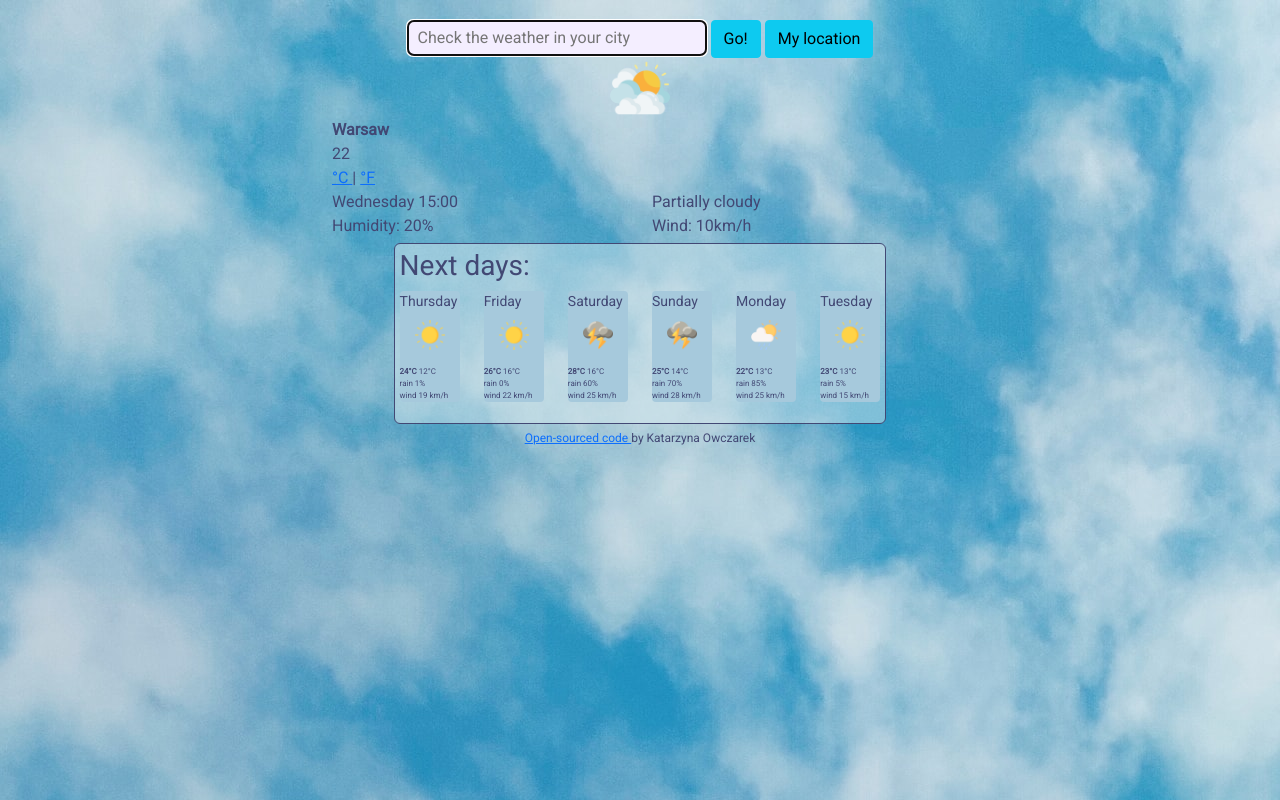
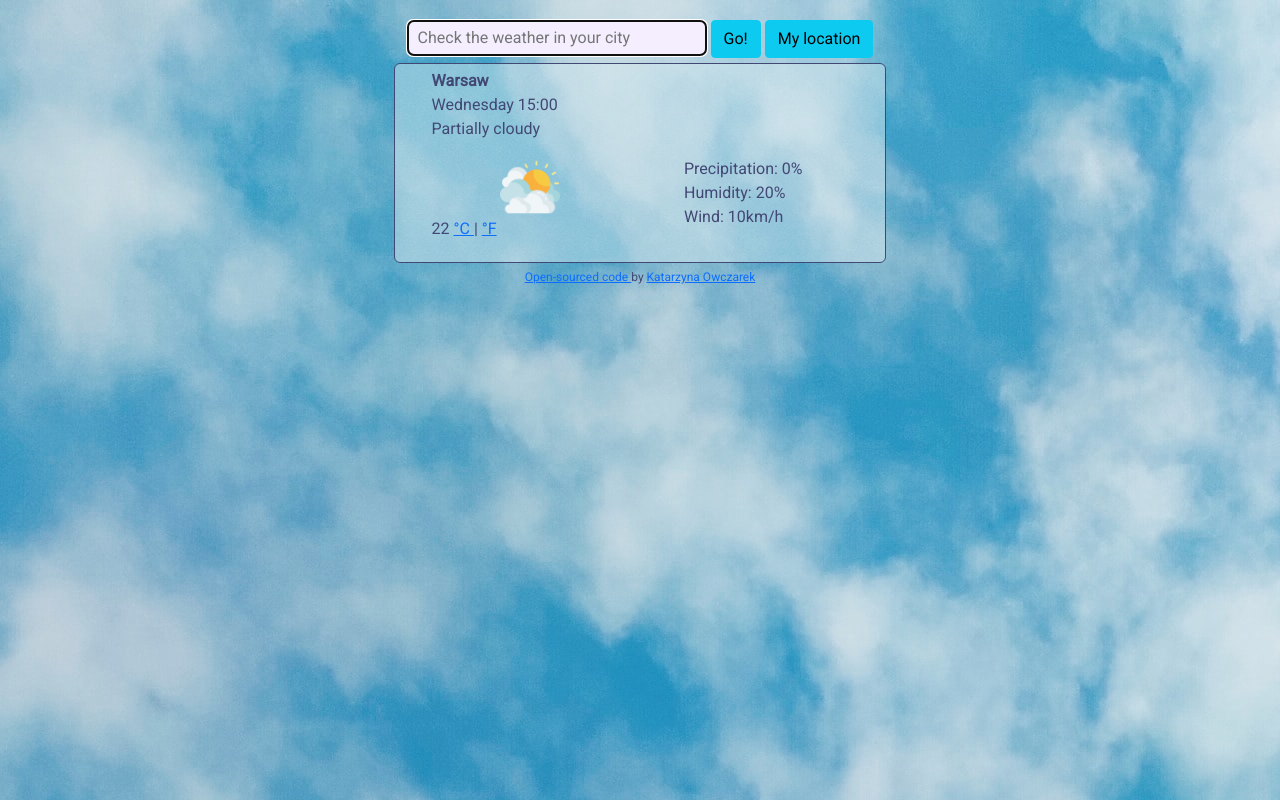
Before and after one commit to KatarzynaOw/Weather-App, a website built with Parcel: page index.html in a window 1280 px wide. Built offline with nearby package versions, Linux system fonts and the light colour scheme.

Commit message:
Forecast removed

```diff
--- a/index.html
+++ b/index.html
@@ -28,6 +28,7 @@
 
   <body>
     <div class="container">
+
       <form id="search-city">
         <input
           type="text"
@@ -41,119 +42,41 @@
         </button>
       </form>
 
-        <img src="icons/cloudy.png" width="60" class="current-icon" />
+      <div  class="currently">
+          <ul>
+            <li><strong>Warsaw</strong></li>
+            <li id="current-time">Wednesday 15:00</li>
+            <li id="description"> Partially cloudy </li>
+          </ul>
+          <div class="row">
 
-        <div class="row">
-          <div class="col-6" id="city"><strong>Warsaw</strong></div>
-          <div class="col-6"></div>
-          <div class="col-6"
-           id="temperature">22</div>
-          <div>
-          <span class="units">
+          <div class="col-6">
+            <ul>
+              <li><img src="icons/cloudy.png" width="60" class="current-icon" />
+                <span id="temperature">22  </span>
+                <span class="units">
                 <a href="#" id="celsius-link">°C </a>|
                 <a href="#" id="fahrenheit-link"> °F</a>
-              </span>
-          </div>
-          <div class="col-6" id="current-time">Wednesday 15:00</div>
-          <div class="col-6" id="description">Partially cloudy</div>
-          <div class="col-6"> Humidity: <span id="humidity">20</span>%</div>
-          <div class="col-6"> Wind: <span id="wind">10</span>km/h</div>
-        </div>
-
-
-      <div class="next-days">
-        <h3>Next days:</h3>
-
-        <div class="row">
-          <div class="col-2">
-            <div class="card">
-              <p class="card-title">Thursday</p>
-              <img src="icons/sun.png" class="card-img-top" alt="sun" />
-
-                <p class="card-text">
-                  <div> <strong> 24°C</strong> 12°C</div>
-                  <div> rain 1% </div>
-                  <div> wind 19 km/h </div>
-                </p>
-
-            </div>
+                </span>
+              </li>
+            </ul>
           </div>
 
-          <div class="col-2">
-            <div class="card">
-              <p class="card-title">Friday</p>
-              <img src="icons/sun.png" class="card-img-top" alt="sun" />
-
-                <p class="card-text">
-                  <div> <strong> 26°C</strong> 16°C</div>
-                  <div> rain 0% </div>
-                  <div> wind 22 km/h </div>
-                </p>
-
-            </div>
-          </div>
-
-          <div class="col-2">
-            <div class="card">
-              <p class="card-title">Saturday</p>
-              <img src="icons/storm.png" class="card-img-top" alt="storm" />
-
-                <p class="card-text">
-                  <div> <strong> 28°C</strong> 16°C</div>
-                  <div> rain 60% </div>
-                  <div> wind 25 km/h </div>
-                </p>
-
-            </div>
-          </div>
-
-          <div class="col-2">
-            <div class="card">
-              <p class="card-title">Sunday</p>
-              <img src="icons/storm.png" class="card-img-top" alt="storm" />
-
-                <p class="card-text">
-                 <div> <strong> 25°C</strong> 14°C</div>
-                 <div> rain 70% </div>
-                 <div> wind 28 km/h </div>
-                </p>
-
-            </div>
-          </div>
-
-          <div class="col-2">
-            <div class="card">
-              <p class="card-title">Monday</p>
-              <img src="icons/rain.png" class="card-img-top" alt="rain" />
-
-                <p class="card-text">
-                  <div> <strong> 22°C</strong> 13°C</div>
-                  <div> rain 85% </div>
-                  <div> wind 25 km/h </div>
-                </p>
-
-            </div>
-          </div>
-
-          <div class="col-2">
-            <div class="card">
-              <p class="card-title">Tuesday</p>
-              <img src="icons/sun.png" class="card-img-top" alt="sun" />
-
-                <p class="card-text">
-                  <div> <strong> 23°C</strong> 13°C</div>
-                  <div> rain 5% </div>
-                  <div> wind 15 km/h </div>
-                </p>
-            </div>
+          <div class="col-6">
+            <ul>
+              <li> Precipitation: <span>0</span>% </li>
+              <li id="humidity"> Humidity: <span>20</span>% </li>
+              <li> Wind: <span id="wind">10</span>km/h</li>
+            </ul>
           </div>
         </div>
       </div>
-
    <footer>
-    <a href="https://github.com/KatarzynaOw/Weather-App" target="_blank">
-                 Open-sourced code
-                </a> by Katarzyna Owczarek
+    <a href="https://github.com/KatarzynaOw/Weather-App" target="_blank"> Open-sourced code
+    </a>
+    by
+    <a href="https://www.linkedin.com/in/katarzynaowczarek/"  target="_blank"> Katarzyna Owczarek
+    </a>
     </footer>
   </body>
 </html>
--- a/src/styles.css
+++ b/src/styles.css
@@ -4,6 +4,20 @@ body {
   align-items: center;
   margin: 20px auto;
   background-image: url("../images/sky.jpg");
+}
+
+form {
+  text-align: center;
+}
+
+li {
+  list-style: none;
+}
+
+footer {
+  text-align: center;
+  font-size: 12px;
+  margin-top: 5px;
 }
 
 .container {
@@ -14,12 +28,6 @@ body {
   height: fit-content;
 }
 
-h2 {
-  text-align: center;
-  color: #424874;
-  font-size: 28px;
-}
-
 .city-field {
   color: #424874;
   background-color: #f4eeff;
@@ -27,10 +35,6 @@ h2 {
   border-radius: 6px;
   padding: 5px 10px;
   width: 300px;
-}
-
-form {
-  text-align: center;
 }
 
 .button-check-weather {
@@ -103,9 +107,3 @@ form {
   display: block;
   margin: 0 auto;
 }
-
-footer {
-  text-align: center;
-  font-size: 12px;
-  margin-top: 5px;
-}
```
